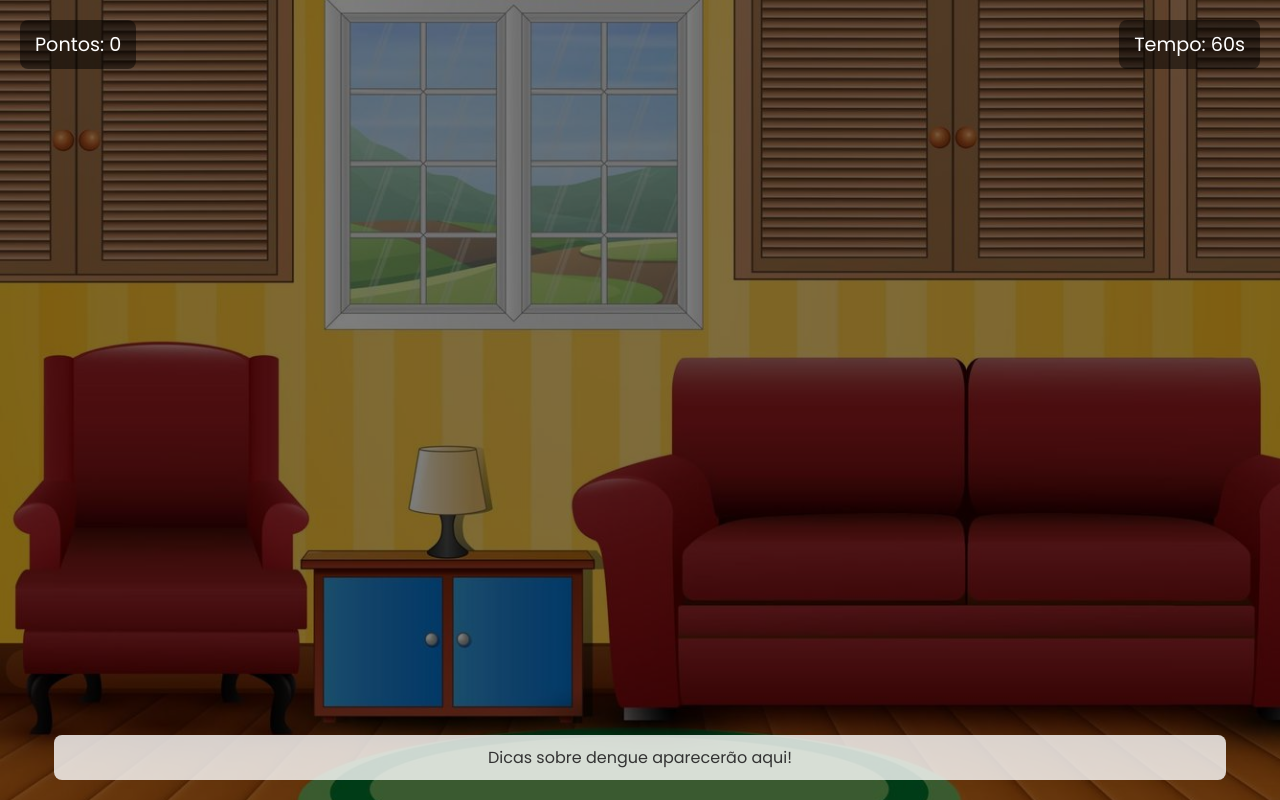
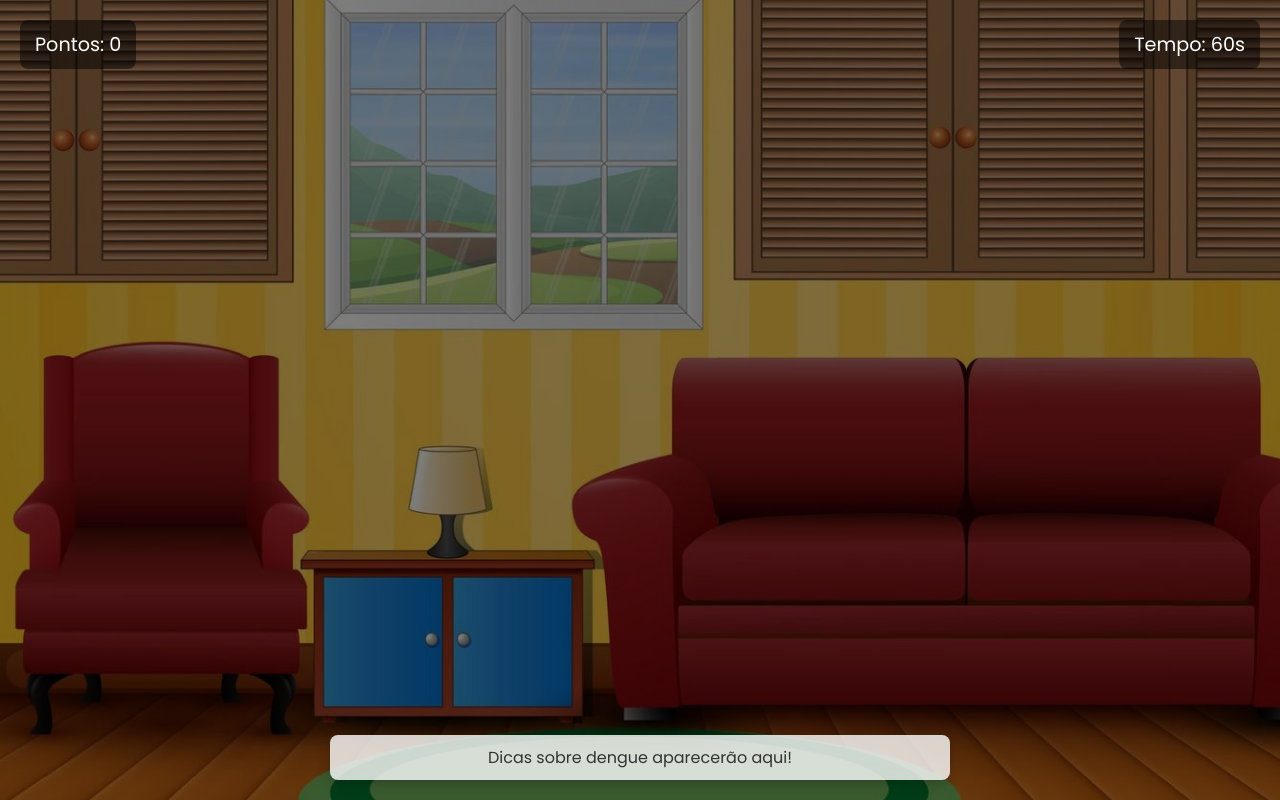
Before and after one commit to joseeeeepedro/infantil, a plain HTML site: page game.html in a window 1280 px wide. Drawn offline with Linux system fonts and the light colour scheme.

Commit message:
Update game.html

```diff
--- a/game.html
+++ b/game.html
@@ -57,9 +57,12 @@
         }
 
         .dica {
-            position: absolute;
+            position: fixed;
             bottom: 20px;
+            left: 50%;
+            transform: translateX(-50%);
             width: 90%;
+            max-width: 600px;
             background: rgba(255, 255, 255, 0.8);
             padding: 10px;
             border-radius: 8px;
@@ -67,6 +70,7 @@
             text-align: center;
             color: #333;
             user-select: none;
+            box-shadow: 0px 4px 12px rgba(0, 0, 0, 0.2);
         }
 
         @keyframes fly {
```
